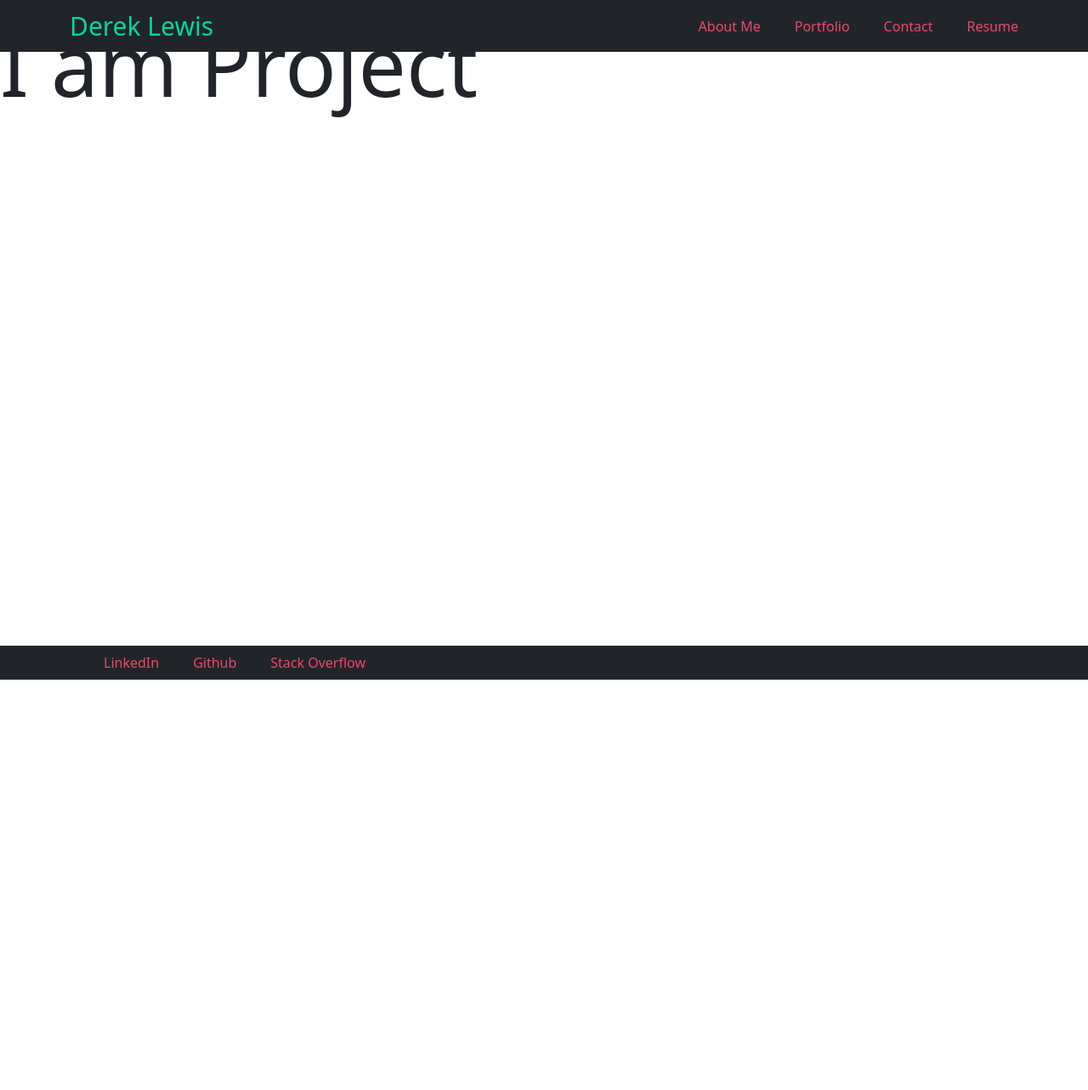
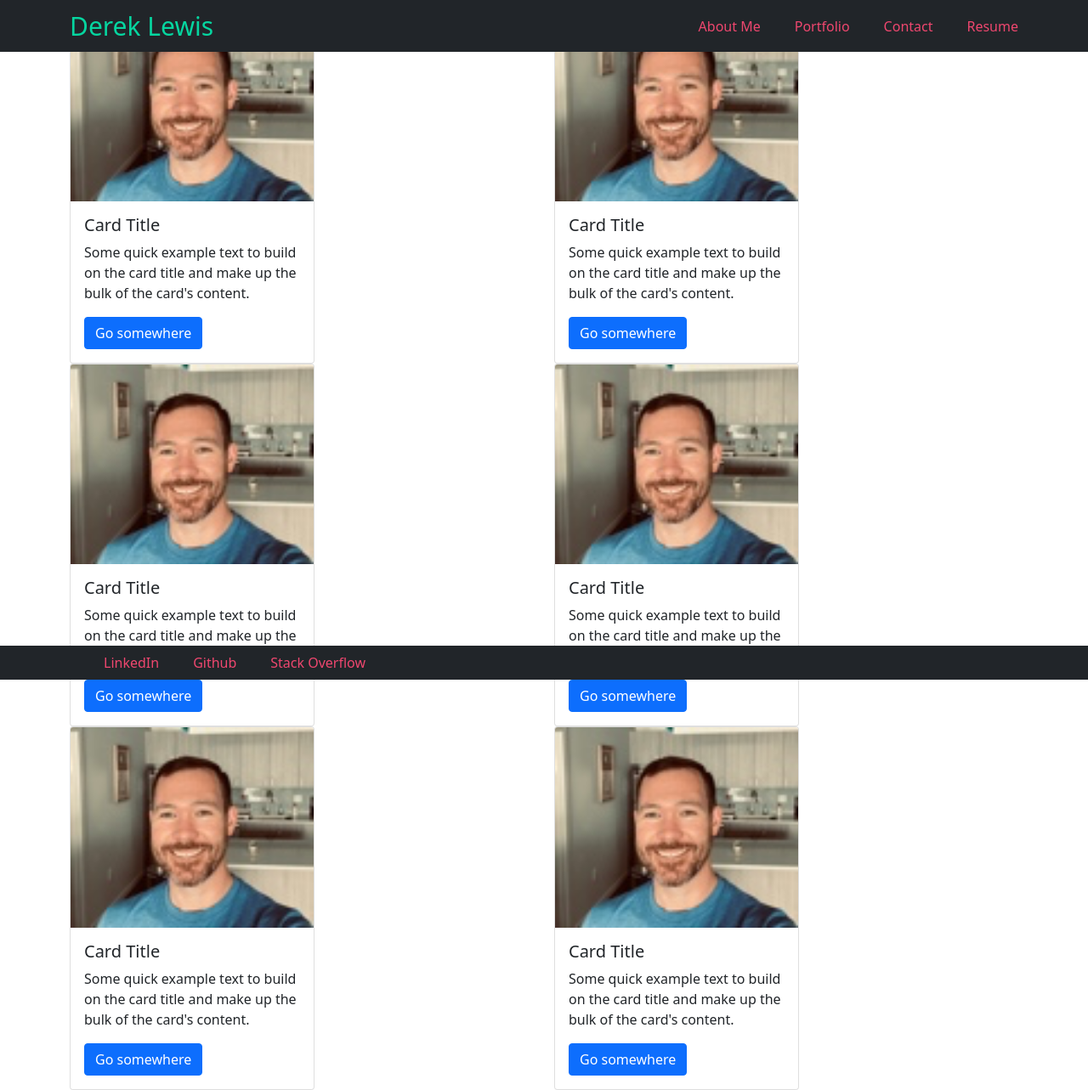
Before and after one commit to dereklewis/New-React-Portfolio, a React (Create React App) app in the folder client/: page /portfolio in a window 1280 px wide. Shown: the whole page at 85% size. Before the commit the page ends 800 px from the top, so only its background shows below. Built offline with nearby package versions, Linux system fonts and the light colour scheme.

Commit message:
reformatted portfolio

```diff
--- a/client/src/App.css
+++ b/client/src/App.css
@@ -39,9 +39,21 @@
   padding-top: 10%;
 }
 
-img {
-  width: 20px;
-  height: 20px;
+.image {
+  size: 140%;
+}
+
+.form {
+  display: flex;
+  justify-content: center;
+  padding-top: 20%;
+}
+.form-items {
+  justify-content: center;
+}
+
+.project-cards {
+  padding-top: 20%;
 }
 
 .App {
--- a/client/src/App.js
+++ b/client/src/App.js
@@ -6,7 +6,7 @@ import {
   createHttpLink,
 } from "@apollo/client";
 import { setContext } from "@apollo/client/link/context";
-import { BrowserRouter as Router, Route } from "react-router-dom";
+import { BrowserRouter as Router, Route, Switch } from "react-router-dom";
 import "bootstrap/dist/css/bootstrap.min.css";
 
 import Navbar from "./components/NavBar/NavBar";
@@ -15,6 +15,7 @@ import Project from "./components/Project/Project";
 // import Header from "./components/Header/Header";
 import ContactForm from "./components/Contact Form/ContactForm";
 import AboutMe from "./Pages/AboutMe";
+import Portfolio from "./Pages/Portfolio";
 import "./App.css";
 
 const httpLink = createHttpLink({
@@ -42,19 +43,20 @@ function App() {
   return (
     <ApolloProvider client={client}>
       <Router>
-        <>
+        <div className="flex-column justify-flex-start min-100-vh"></div>
         <Navbar />
-          <Route exact path="/aboutme">
+        <div className="container"></div>
+        <Switch></Switch>
+        <Route exact path="/">
           <AboutMe />
         </Route>
         <Route exact path="/portfolio">
-            <Project />
+          <Portfolio />
         </Route>
         <Route exact path="/contact">
           <ContactForm />
         </Route>
         <Footer />
-        </>
       </Router>
     </ApolloProvider>
   );
--- a/client/src/Pages/AboutMe.js
+++ b/client/src/Pages/AboutMe.js
@@ -1,6 +1,6 @@
 import React from "react";
 import { Container } from "react-bootstrap";
-import YourImage from "../assets/IMG3466.png";
+import YourImage from "../components/assets/IMG3466.png";
 
 const AboutMe = () => {
   return (
--- a/client/src/Pages/Portfolio.js
+++ b/client/src/Pages/Portfolio.js
@@ -1,13 +1,88 @@
 import React from "react";
-import { Card, Button } from "react-bootstrap";
-import YourImage from "../assets/IMG3466.png";
+import { Card, Button, Container, Row, Col } from "react-bootstrap";
+import YourImage from "../components/assets/IMG3466.png";
 
-const Portfolio = () => {
+const Project = () => {
   return (
-    <>
-      <h1>Card placeholder</h1>
-    </>
+    <Container className="portfolio-cards">
+      <Row>
+        <Col>
+          {/* <div className="flex-d flex-wrap justify-content-center">
+            <div> */}
+          <Card style={{ width: "18rem" }}>
+            <Card.Img variant="top" src={YourImage} />
+            <Card.Body>
+              <Card.Title>Card Title</Card.Title>
+              <Card.Text>
+                Some quick example text to build on the card title and make up
+                the bulk of the card's content.
+              </Card.Text>
+              <Button variant="primary">Go somewhere</Button>
+            </Card.Body>
+          </Card>
+          <Card style={{ width: "18rem" }}>
+            <Card.Img variant="top" src={YourImage} />
+            <Card.Body>
+              <Card.Title>Card Title</Card.Title>
+              <Card.Text>
+                Some quick example text to build on the card title and make up
+                the bulk of the card's content.
+              </Card.Text>
+              <Button variant="primary">Go somewhere</Button>
+            </Card.Body>
+          </Card>
+          <Card style={{ width: "18rem" }}>
+            <Card.Img variant="top" src={YourImage} />
+            <Card.Body>
+              <Card.Title>Card Title</Card.Title>
+              <Card.Text>
+                Some quick example text to build on the card title and make up
+                the bulk of the card's content.
+              </Card.Text>
+              <Button variant="primary">Go somewhere</Button>
+            </Card.Body>
+          </Card>
+        </Col>
+        <Col>
+          <Card style={{ width: "18rem" }}>
+            <Card.Img variant="top" src={YourImage} />
+            <Card.Body>
+              <Card.Title>Card Title</Card.Title>
+              <Card.Text>
+                Some quick example text to build on the card title and make up
+                the bulk of the card's content.
+              </Card.Text>
+              <Button variant="primary">Go somewhere</Button>
+            </Card.Body>
+          </Card>
+          <Card style={{ width: "18rem" }}>
+            <Card.Img variant="top" src={YourImage} />
+            <Card.Body>
+              <Card.Title>Card Title</Card.Title>
+              <Card.Text>
+                Some quick example text to build on the card title and make up
+                the bulk of the card's content.
+              </Card.Text>
+              <Button variant="primary">Go somewhere</Button>
+            </Card.Body>
+          </Card>
+          <Card style={{ width: "18rem" }}>
+            <Card.Img variant="top" src={YourImage} />
+            <Card.Body>
+              <Card.Title>Card Title</Card.Title>
+              <Card.Text>
+                Some quick example text to build on the card title and make up
+                the bulk of the card's content.
+              </Card.Text>
+              <Button variant="primary">Go somewhere</Button>
+            </Card.Body>
+          </Card>
+        </Col>
+        {/* </div>
+        </div> */}
+      </Row>
+    </Container>
   );
 };
 
-export default Portfolio;
+export default Project;
--- a/client/src/components/Contact Form/ContactForm.js
+++ b/client/src/components/Contact Form/ContactForm.js
@@ -12,12 +12,23 @@ const ContactForm = () => {
 
   return (
     <div>
-      <Form>
+      <Form className="form">
+        <div className="form-items">
           <Form.Group className="mb-3" controlId="exampleForm.ControlInput1">
-          <Form.Label>Name</Form.Label>
+            <Form.Label>First Name</Form.Label>
             <Form.Control
               type="text"
               placeholder="First Name"
+              value={inputValue}
+              onChange={handleUserInput}
+              required
+            />
+          </Form.Group>
+          <Form.Group className="mb-3" controlId="exampleForm.ControlInput1">
+            <Form.Label>Last Name</Form.Label>
+            <Form.Control
+              type="text"
+              placeholder="Last Name"
               value={inputValue}
               onChange={handleUserInput}
             />
@@ -32,7 +43,7 @@ const ContactForm = () => {
             />
           </Form.Group>
           <Form.Group className="mb-3" controlId="exampleForm.ControlTextarea1">
-          <Form.Label>Example textarea</Form.Label>
+            <Form.Label>Notes</Form.Label>
             <Form.Control
               as="textarea"
               rows={3}
@@ -40,10 +51,11 @@ const ContactForm = () => {
               onChange={handleUserInput}
             />
           </Form.Group>
-      </Form>
           <Button size="lg" onClick={resetInputField}>
             Submit
           </Button>
+        </div>
+      </Form>
     </div>
   );
 };
--- a/client/src/components/Navbar/Navbar.js
+++ b/client/src/components/Navbar/Navbar.js
@@ -13,7 +13,7 @@ export const NavBar = () => {
           </Link>
           <Nav className="justify-content-center" activeKey="/home">
             <Nav.Item>
-              <Link to="/aboutme" className="navLink">
+              <Link to="/" className="navLink">
                 About Me
               </Link>
             </Nav.Item>
--- a/client/src/components/Project/Project.js
+++ b/client/src/components/Project/Project.js
@@ -1,13 +1,23 @@
-//use react router to render component
-import React from "react";
-import "../Project/Project.css";
+// import React from "react";
+// import { Card, Button } from "react-bootstrap";
+// import YourImage from "../../assets/IMG3466.png";
 
-const Project = () => {
-  return (
-    <>
-      <p className="projectText">I am Project</p>
-    </>
-  );
-};
+// const Project = () => {
+//   return (
+//     <div className=" padding: 60px;">
+//       <Card style={{ width: "18rem" }}>
+//         <Card.Img variant="top" src={YourImage} />
+//         <Card.Body>
+//           <Card.Title>Card Title</Card.Title>
+//           <Card.Text>
+//             Some quick example text to build on the card title and make up the
+//             bulk of the card's content.
+//           </Card.Text>
+//           <Button variant="primary">Go somewhere</Button>
+//         </Card.Body>
+//       </Card>
+//     </div>
+//   );
+// };
 
-export default Project;
+// export default Project;
```
Also changed, not shown: client/src/components/assets/IMG3466.png (added), client/src/components/assets/IMG_3466.png (renamed from client/src/assets/IMG_3466.png). Lines whose indentation alone changed are shown as unchanged.
